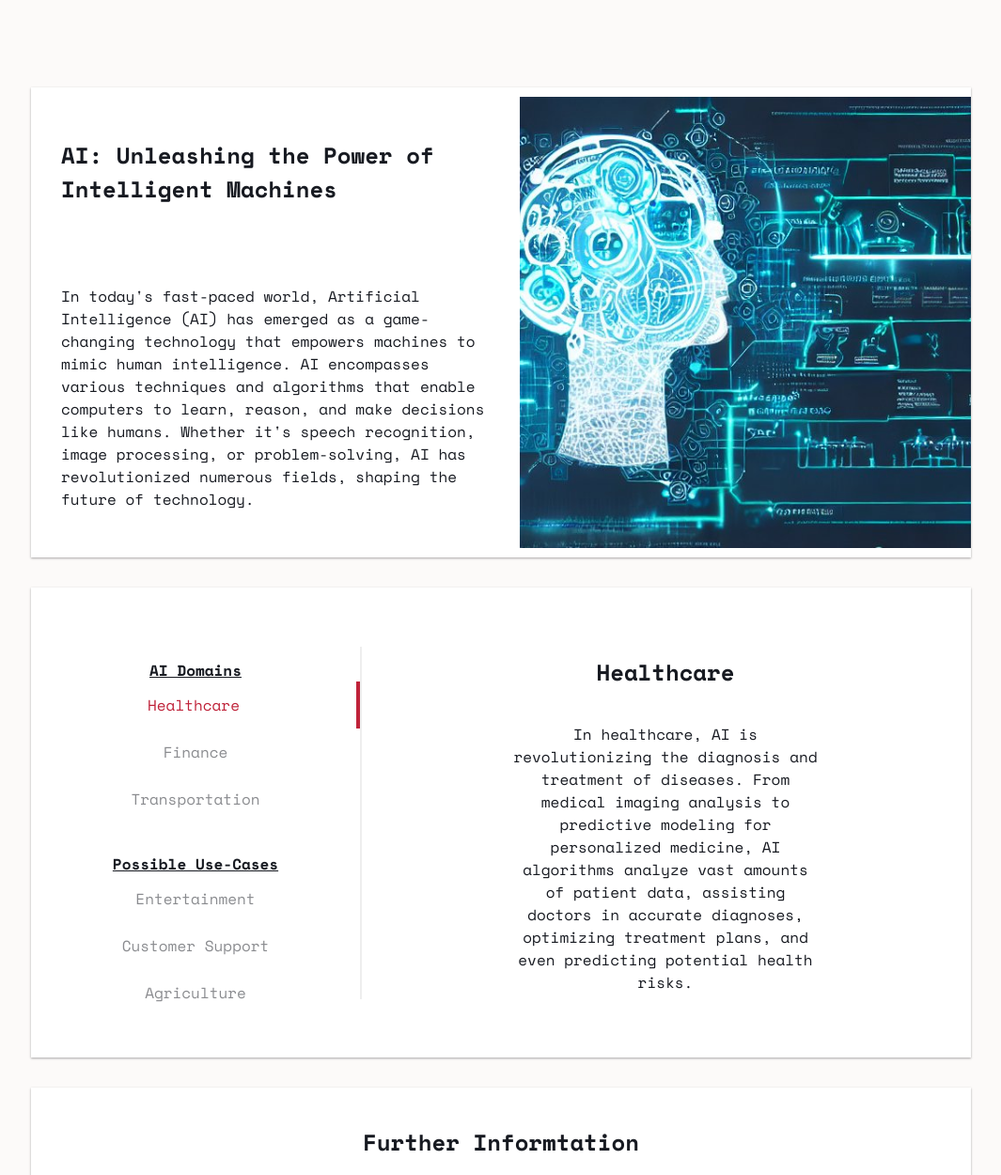
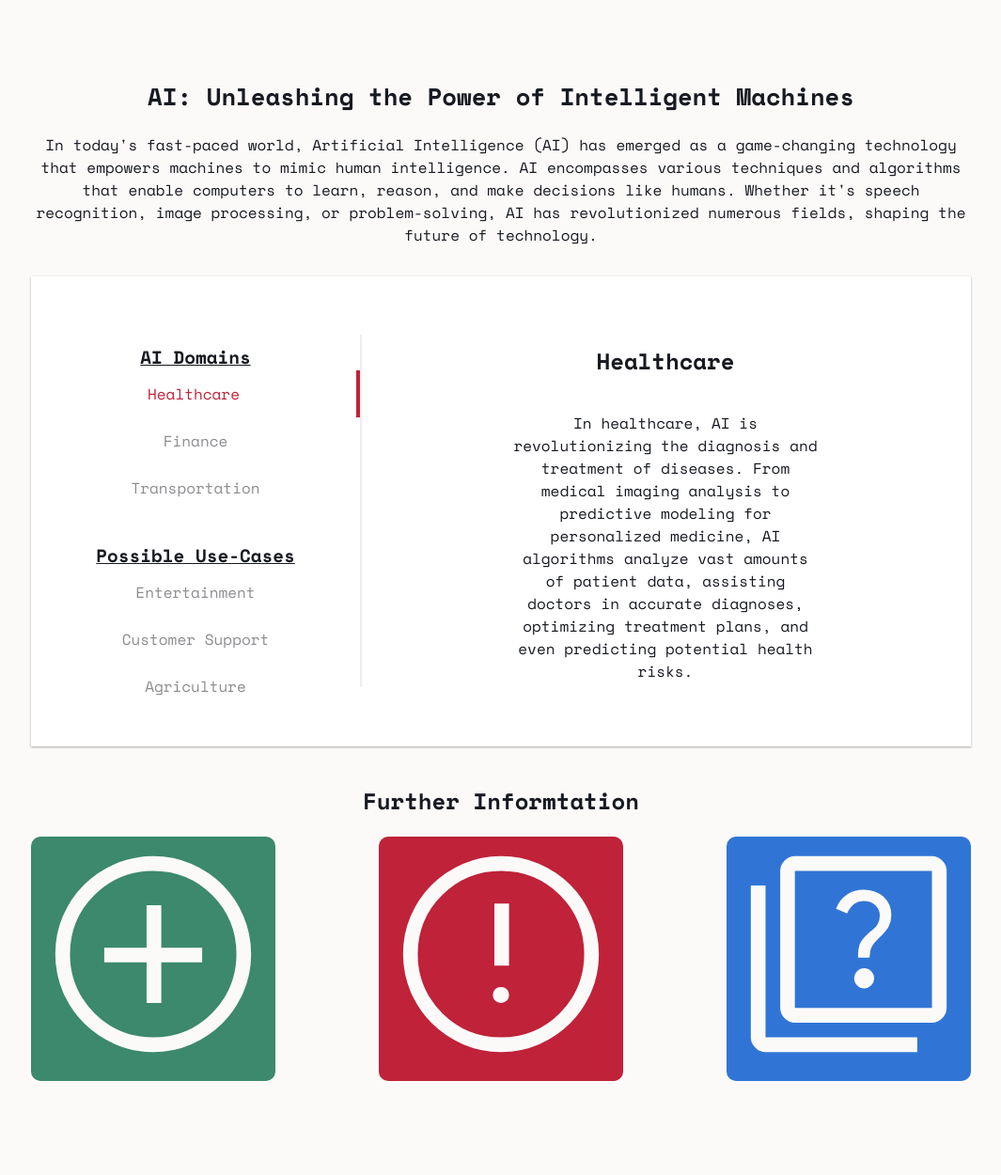
Before and after one commit to julix14/becker-julius-co2-assignment-1, a plain HTML site: page index.html in a window 1280 px wide. Shown: the part 209-1459 px from the top of the page at 94% size, without its empty margins (107-1172 px from the left). Drawn offline with nearby package versions, Linux system fonts and the light colour scheme.

```diff
--- a/css/index.css
+++ b/css/index.css
@@ -1,12 +1,12 @@
-.content-block p,
-.content-block h2 {
-  padding: 2rem;
+#introduction {
+  text-align: center;
+  width: 1000px;
+}
+#introduction h2 {
+  font-size: 1.6rem;
 }
 
-.content-block img {
-  width: 30rem;
-}
-
+/* Carousel */
 @keyframes slidein {
   0% {
     top: -500px;
@@ -29,8 +29,8 @@
   }
 }
 
-.carousel,
-.content-block {
+.carousel {
+  margin: auto;
   display: flex;
   align-items: center;
   justify-content: left;
@@ -162,6 +162,7 @@
   font-weight: 700;
   margin-top: 2rem;
   text-decoration: underline;
+  font-size: 1.2rem;
 }
 
 /* Darkmode Toggle Button */
@@ -242,17 +243,13 @@
 #actions {
   height: 480px;
   width: 1000px;
-  margin-top: 2rem;
+  margin: auto;
   padding-top: 20px;
-  background-color: #fff;
-  box-shadow: 0 1px 3px rgba(0, 0, 0, 0.12), 0 1px 2px rgba(0, 0, 0, 0.24);
 }
 #actions-card {
   display: flex;
-  padding: 2rem;
   align-items: start;
-  justify-content: center;
-  gap: 2rem;
+  justify-content: space-between;
 }
 .action-button {
   display: flex;
@@ -305,3 +302,7 @@
 #actions h2 {
   text-align: center;
 }
+
+a {
+  text-decoration: none;
+}
--- a/css/style.css
+++ b/css/style.css
@@ -36,6 +36,7 @@
 
 h1 {
   font-size: 3rem;
+  font-weight: 700;
 }
 
 #darkmode-toggle-button {
--- a/index.html
+++ b/index.html
@@ -24,8 +24,6 @@
     </header>
     <main>
       <section id="introduction">
-        <div id="intro-to-ai" class="content-block">
-          <div>
             <h2>AI: Unleashing the Power of Intelligent Machines</h2>
             <p>
               In today's fast-paced world, Artificial Intelligence (AI) has
@@ -36,8 +34,8 @@
               processing, or problem-solving, AI has revolutionized numerous
               fields, shaping the future of technology.
             </p>
+
           </div>
-          <img src="./img/introduction.jpeg" />
         </div>
       </section>
       <section class="carousel">
```
